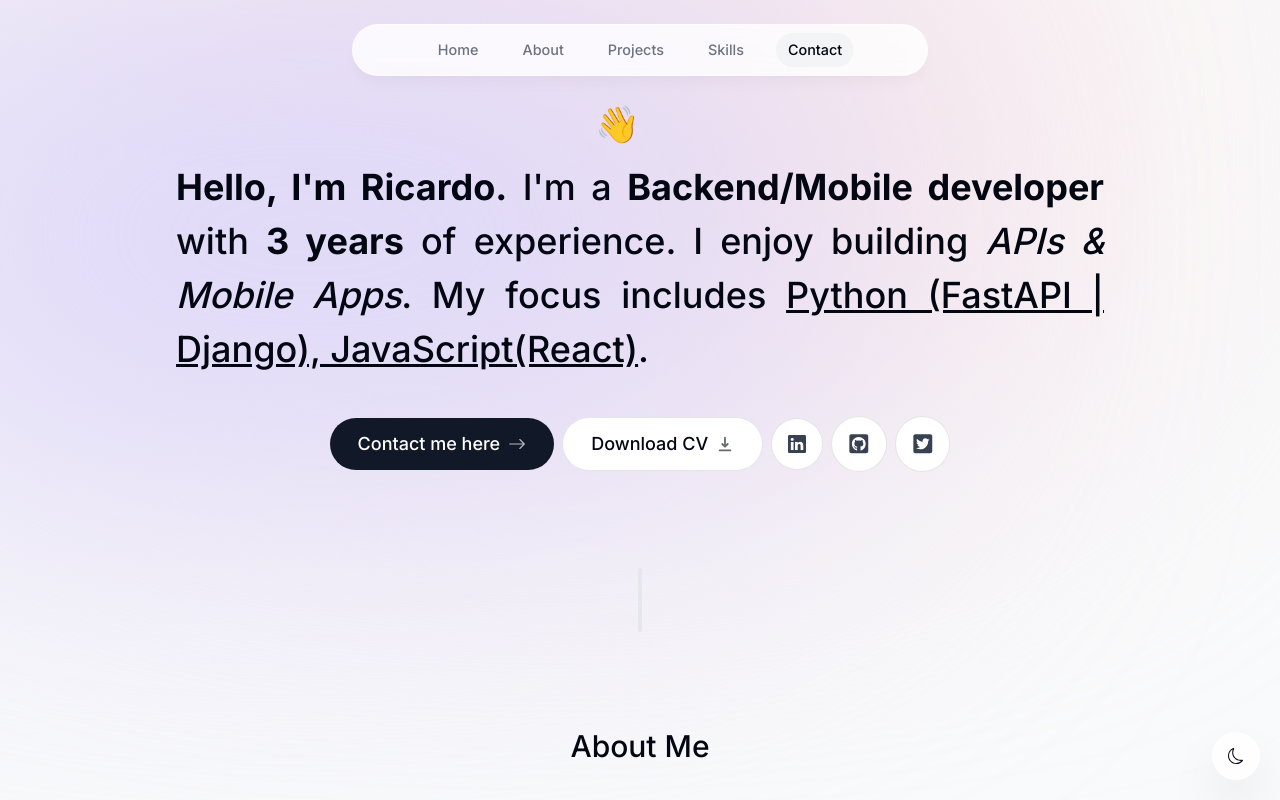
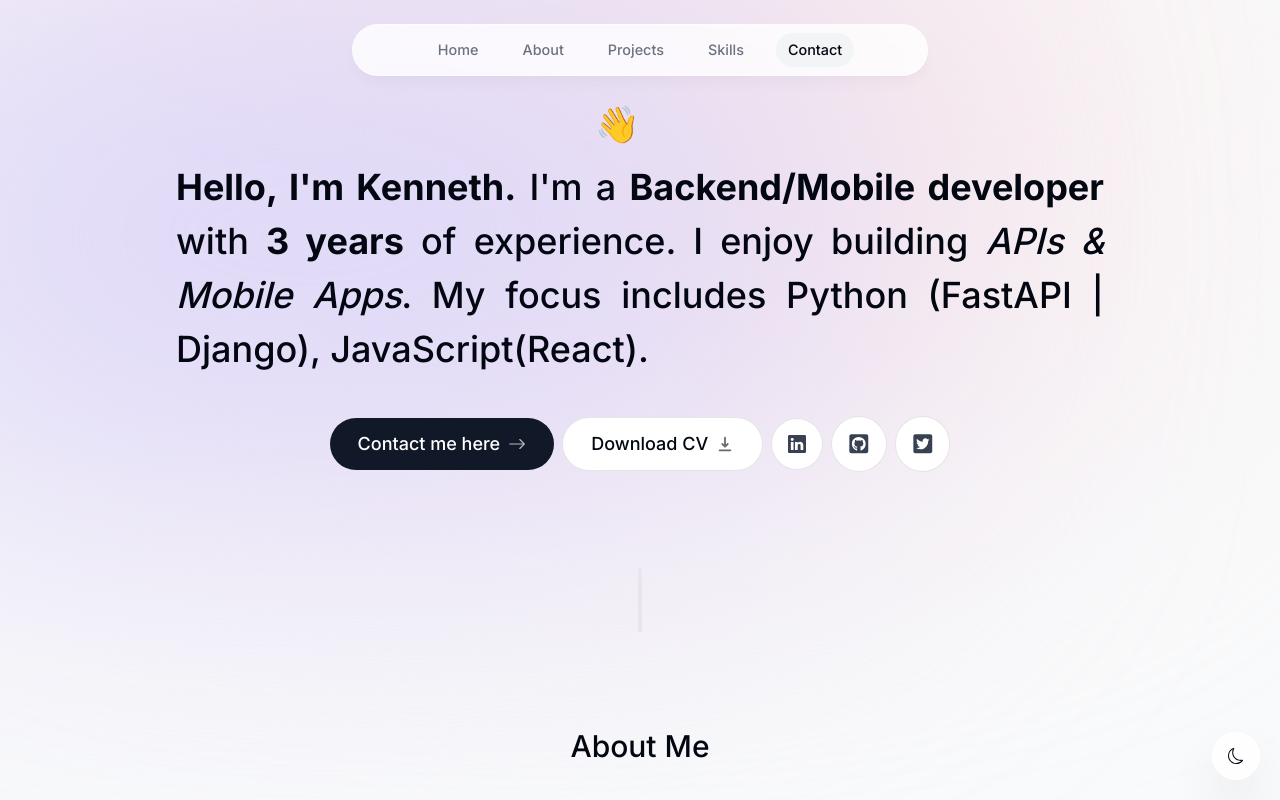
Before and after one commit to kenmoh/portfolio, a Next.js app: page / in a window 1280 px wide. Shown: the top 800 px of the page. Built offline with nearby package versions, Linux system fonts and the light colour scheme.

Commit message:
Update intro.tsx

```diff
--- a/components/intro.tsx
+++ b/components/intro.tsx
@@ -33,7 +33,7 @@ export default function Intro() {
           >
             {/* <Image
               src="https://images.unsplash.com/photo-1507003211169-0a1dd7228f2d?fit=crop&w=368&h=368&q=100"
-              alt="Ricardo portrait"
+              alt="Ken portrait"
               width="200"
               height="200"
               quality="95"
@@ -63,12 +63,12 @@ export default function Intro() {
         initial={{ opacity: 0, y: 100 }}
         animate={{ opacity: 1, y: 0 }}
       >
-        <span className="font-bold">Hello, I'm Ricardo.</span> I'm a{" "}
+        <span className="font-bold">Hello, I'm Kenneth.</span> I'm a{" "}
         <span className="font-bold">Backend/Mobile developer</span> with{" "}
         <span className="font-bold">3 years</span> of experience. I enjoy
         building <span className="italic">APIs & Mobile Apps</span>. My focus
         includes{" "}
-        <span className="underline">
+        <span className="">
           Python (FastAPI | Django), JavaScript(React)
         </span>
         .
```
